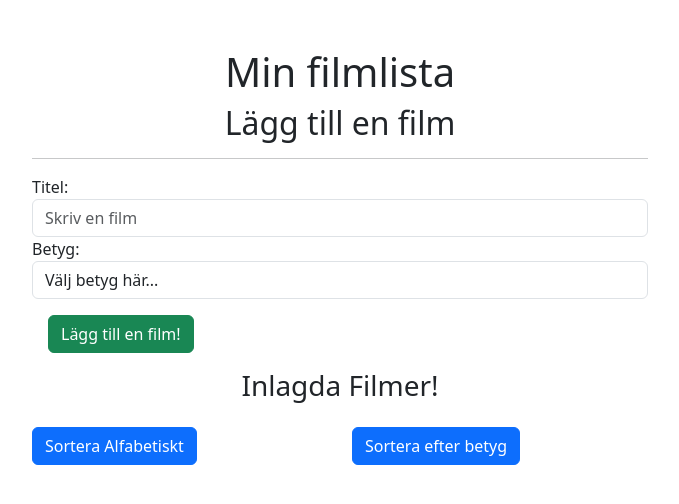
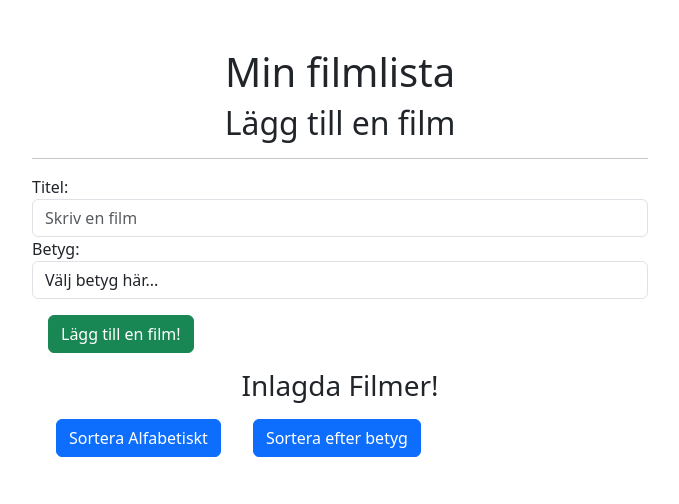
Before and after one commit to inessuhonjic/inl-6, a Next.js app in the folder inl-6/: page / in a window 1280 px wide. Shown: the top 504 px of the page, without its empty margins (300-979 px from the left). Built offline with nearby package versions, Linux system fonts and the light colour scheme.

Commit message:
gav knapparna margin

```diff
--- a/inl-6/src/app/components/Button.jsx
+++ b/inl-6/src/app/components/Button.jsx
@@ -1,8 +1,8 @@
 "use client";
-
+//en Button-komponent med text och onClick som props. Återanvändbar.
 const Button = ({ text, onClick }) => {
   return (
-    <button className="btn btn-primary" onClick={onClick}>
+    <button className="btn btn-primary me-2 ms-4" onClick={onClick}>
         {text}
     </button>
   );
--- a/inl-6/src/app/components/MovieList.jsx
+++ b/inl-6/src/app/components/MovieList.jsx
@@ -1,5 +1,8 @@
 'use client';
 const MovieList = ({ movies, onRemoveMovie }) => {
+    /*
+    Skapar komponenten MovieList med movies och onRemoveMovie som props.
+    */
     return (
     <div>
         <h3 className="text-center">Inlagda Filmer!</h3>
@@ -7,15 +10,15 @@ const MovieList = ({ movies, onRemoveMovie }) => {
         {movies.map((movie, index) => (
     <li className="position-relative" key={index}>
       {movie.title}
-        <span className="">{movie.rating &&
-          Array.from({ length: movie.rating }, (_, i) => (
-            <img key={i} src="/images/star.png" alt="star"/>
+        <span className="">
+            {movie.rating && Array.from({ length: movie.rating }, (_, i) => ( // skapar en array med movie.rating tomma platser
+            <img key={i} src="/images/star.png" alt="star"/> // lägger in lika många stjärnor som tomma platser i arrayen
           ))}
           </span>
 
           <span className="position-absolute end-0"><img src="/images/delete.png"
           alt="delete"
-          onClick={() => onRemoveMovie(index)}
+          onClick={() => onRemoveMovie(index)} // när kryssbilden klickas körs onRemoveMovie som tar bort ett listobjekt givet dess index
           /></span>
 
     </li>
--- a/inl-6/src/app/page.js
+++ b/inl-6/src/app/page.js
@@ -13,7 +13,9 @@ export default function Home() {
   const [title, setTitle] = useState("");
   const newMovie = "";
   const handleAddMovie = () => {
-
+    /*
+    kollar så att användaren fyllt i både titel och betyg
+    */
     if (title != "" && rating != 0) {
 
       const newMovie = {
@@ -39,6 +41,10 @@ export default function Home() {
   };
 
   const sortByABC = () => {
+    /*
+    skapar en kopia av filmlistan och sorterar den
+    med hjälp av bubble sorting.
+    */
     const sorted = [...movies].sort((a,b) => {
     let titleA = a.title.toUpperCase();
     let titleB = b.title.toUpperCase();
@@ -57,6 +63,9 @@ export default function Home() {
 
 
    const sortByRating= () => {
+    /*
+    skapar en kopia av movies och sorterar den efter betyg.
+    */
     const sorted = [...movies].sort((a,b) => b.rating - a.rating);
     setMovies(sorted);
   };
@@ -73,15 +82,8 @@ export default function Home() {
       onAddMovie={handleAddMovie}
       />
         <MovieList movies={movies} onRemoveMovie={handleRemoveMovie} />
-        <div className="row justify-content-center">
-        <div className="col-6 mb-3 mt-2"><Button text="Sortera Alfabetiskt" onClick={sortByABC} /></div>
-        <div className="col-6 mb-3 mt-2"><Button text="Sortera efter betyg" onClick={sortByRating} /></div>
-        </div>
-
-
-
-
-
+        <Button text="Sortera Alfabetiskt" onClick={sortByABC} />
+        <Button text="Sortera efter betyg" onClick={sortByRating} />
     </div>
 
   );
```
